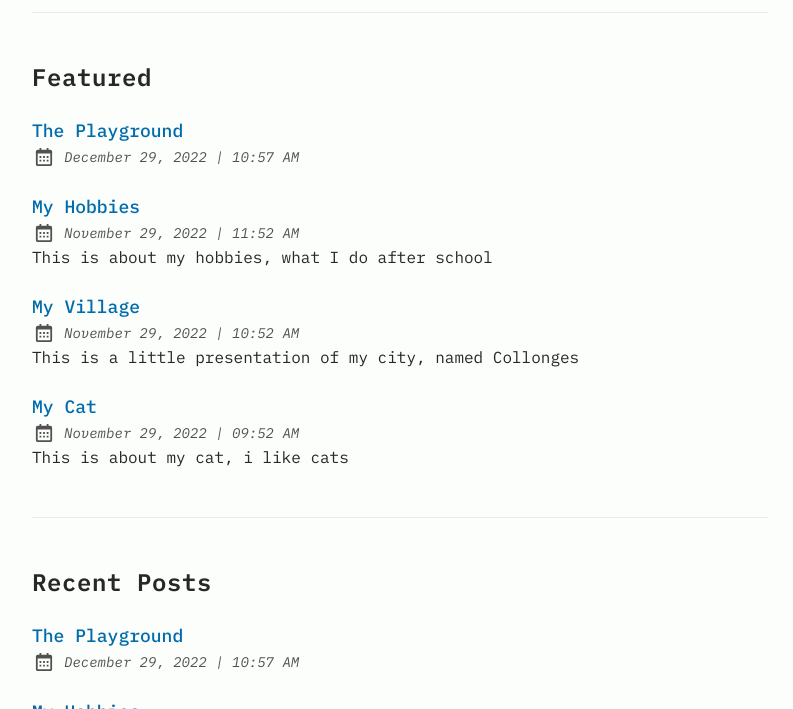
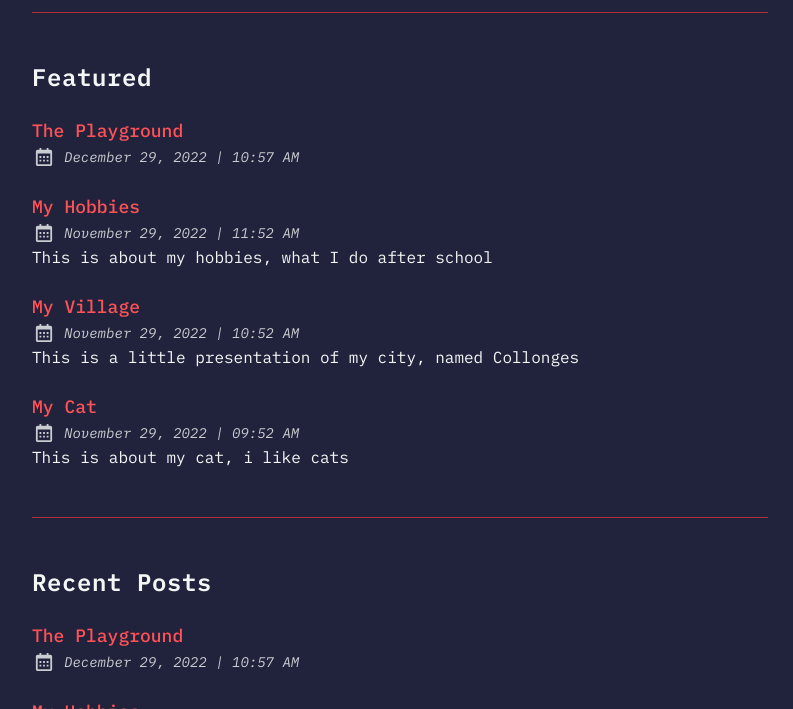
Before and after one commit to e-402/e-402.github.io, an Astro site: page / in a window 1280 px wide. Shown: the part 391-1100 px from the top of the page, without its empty margins (240-1033 px from the left). Built offline with nearby package versions, Linux system fonts and the light colour scheme; Astro itself is replaced by a stand-in of ours.

Commit message:
Changed the themes

```diff
--- a/public/toggle-theme.js
+++ b/public/toggle-theme.js
@@ -1,4 +1,4 @@
-const primaryColorScheme = ""; // "light" | "dark"
+const primaryColorScheme = "dark"; // "light" | "dark"
 
 // Get theme data from local storage
 const currentTheme = localStorage.getItem("theme");
--- a/src/styles/base.css
+++ b/src/styles/base.css
@@ -5,20 +5,22 @@
 @layer base {
   :root,
   html[data-theme="light"] {
-    --color-fill: 251, 254, 251;
-    --color-text-base: 40, 39, 40;
-    --color-accent: 0, 108, 172;
-    --color-card: 230, 230, 230;
-    --color-card-muted: 205, 205, 205;
-    --color-border: 236, 233, 233;
+    --color-fill: 246, 238, 225;
+    --color-text-base: 1, 44, 86;
+    --color-accent: 225, 74, 57;
+    --color-card: 217, 209, 195;
+    --color-card-muted: 239, 216, 176;
+    --color-border: 220, 152, 145;
   }
+
   html[data-theme="dark"] {
-    --color-fill: 47, 55, 65;
-    --color-text-base: 230, 230, 230;
-    --color-accent: 26, 217, 217;
-    --color-card: 63, 75, 90;
-    --color-card-muted: 89, 107, 129;
-    --color-border: 59, 70, 85;
+    --color-fill: 33, 35, 61;
+    --color-text-base: 244, 247, 245;
+    --color-accent: 255, 82, 86;
+    --color-card: 57, 60, 102;
+    --color-card-muted: 74, 78, 134;
+    --color-border: 177, 47, 50;
+  }
 }
 #sun-svg,
 html[data-theme="dark"] #moon-svg {
@@ -114,7 +116,6 @@
 ::-webkit-scrollbar-thumb:hover {
   @apply bg-skin-card-muted;
 }
-}
 
 @layer components {
   .display-none {
```
Lines whose indentation alone changed are shown as unchanged.
